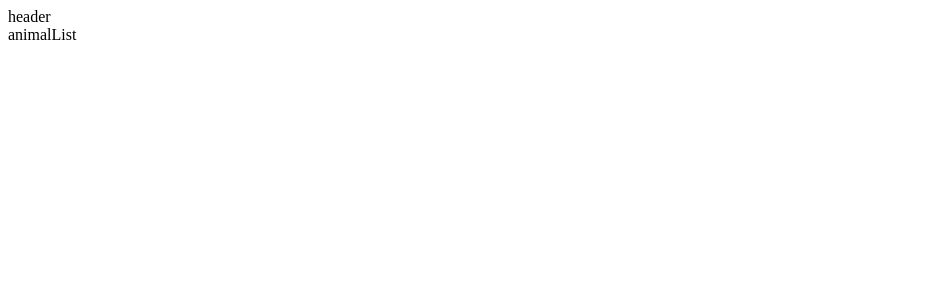
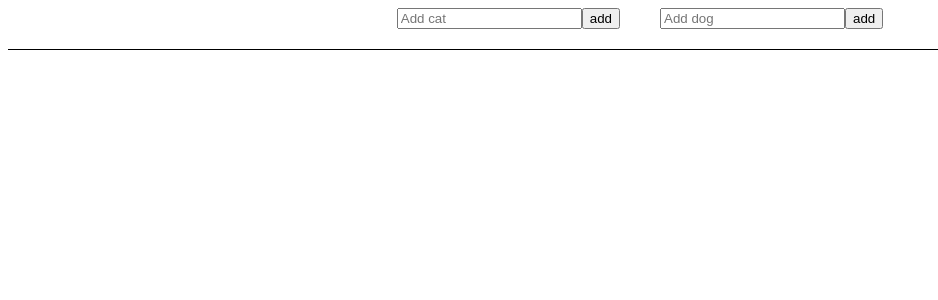
Before and after one commit to AndriyIvaniukh/OktenWebV2.0, a React (Create React App) app in the folder React/lesson3_hw/: page / in a window 1280 px wide. Shown: the top 300 px of the page, without its empty margins (0-938 px from the left). Built offline with nearby package versions, Linux system fonts and the light colour scheme; the HTML template or start-up script is replaced by a standard one.

Commit message:
lesson4 useReducer cw done

```diff
--- a/React/lesson3_hw/src/components/AninalsList.js
+++ b/React/lesson3_hw/src/components/AninalsList.js
@@ -1,9 +1,19 @@
 import React from 'react';
 
-const AninalsList = () => {
+import Cat from "./Cat";
+import Dog from "./Dog";
+import "./animalsList.css"
+
+const AninalsList = ({state, dispatch}) => {
     return (
-        <div>
-            animalList
+        <div className={'animalList'}>
+            <div className={'CatsList'}>
+                {state.cats.map(cat => <Cat cat={cat} dispatch={dispatch}/>)}
+            </div>
+
+            <div className={'DogsList'}>
+                {state.dogs.map(dog => <Dog dog={dog} dispatch={dispatch}/>)}
+            </div>
         </div>
     );
 };
--- /dev/null
+++ b/React/lesson3_hw/src/components/Cat.js
@@ -0,0 +1,12 @@
+import React from 'react';
+
+const Cat = ({cat, dispatch}) => {
+    return (
+        <div>
+            {cat.name}
+            <button onClick={() => dispatch({type:'DELETE_CAT', payload: cat.name})}>delete</button>
+        </div>
+    );
+};
+
+export default Cat;
--- /dev/null
+++ b/React/lesson3_hw/src/components/Dog.js
@@ -0,0 +1,12 @@
+import React from 'react';
+
+const Dog = ({dog, dispatch}) => {
+    return (
+        <div>
+            {dog.name}
+            <button onClick={() => dispatch({type:'DELETE_DOG', payload: dog.name})}>delete</button>
+        </div>
+    );
+};
+
+export default Dog;
--- /dev/null
+++ b/React/lesson3_hw/src/components/Header.css
@@ -0,0 +1,7 @@
+.header {
+    display: flex;
+    column-gap: 40px;
+    justify-content: center;
+    padding-bottom: 20px;
+    border-bottom: 1px solid black;
+}
--- a/React/lesson3_hw/src/components/Header.js
+++ b/React/lesson3_hw/src/components/Header.js
@@ -1,9 +1,39 @@
 import React from 'react';
 
-const Header = () => {
+import "./Header.css"
+
+const Header = ({dispatch, state}) => {
+
+    const submitCat = (e) => {
+        e.preventDefault();
+        if (e.target.catName.value.length) {
+            dispatch({type: 'ADD_CAT', payload: e.target.catName.value});
+        }
+        e.target.reset();
+    }
+
+    const submitDog = (e) => {
+        e.preventDefault();
+        if (e.target.dogName.value.length) {
+            dispatch({type: 'ADD_DOG', payload: e.target.dogName.value});
+        }
+        e.target.reset();
+    }
+
     return (
-        <div>
-            header
+        <div className={'header'}>
+            <>
+                <form onSubmit={submitCat}>
+                    <input type={"text"} placeholder={'Add cat'} name={'catName'}/>
+                    <button>add</button>
+                </form>
+            </>
+            <>
+                <form onSubmit={submitDog}>
+                    <input type={"text"} placeholder={'Add dog'} name={'dogName'}/>
+                    <button>add</button>
+                </form>
+            </>
         </div>
     );
 };
--- /dev/null
+++ b/React/lesson3_hw/src/components/animalsList.css
@@ -0,0 +1,21 @@
+.animalList {
+    display: flex;
+    flex-direction: row;
+    justify-content: center;
+    column-gap: 100px;
+}
+
+.CatsList {
+    display: flex;
+    flex-direction: column;
+    padding-left: 100px;
+    width: 200px;
+}
+
+
+.DogsList {
+    display: flex;
+    flex-direction: column;
+    padding-left: 100px;
+    width: 200px;
+}
--- a/React/lesson3_hw/src/pages/homePage.js
+++ b/React/lesson3_hw/src/pages/homePage.js
@@ -1,12 +1,17 @@
-import React from 'react';
+import React, {useReducer} from 'react';
+
 import Header from "../components/Header";
 import AninalsList from "../components/AninalsList";
+import reducer from "./reducerFunction";
 
 const HomePage = () => {
+
+    const [state, dispatch] = useReducer(reducer, {cats: [], dogs: []});
+
     return (
         <div>
-            <Header/>
-            <AninalsList/>
+            <Header dispatch={dispatch} state={state}/>
+            <AninalsList dispatch={dispatch} state={state}/>
         </div>
     );
 };
--- /dev/null
+++ b/React/lesson3_hw/src/pages/reducerFunction.js
@@ -0,0 +1,19 @@
+const reducer = (state, action) => {
+
+    switch (action.type){
+        case 'ADD_CAT':
+            return {...state,  cats:[...state.cats, {name: action.payload}] };
+        case 'ADD_DOG':
+            return {...state,  dogs:[...state.dogs, {name: action.payload}] };
+        case 'DELETE_CAT':
+            return {...state,  cats:[...state.cats.filter(cat => cat.name !== action.payload)] };
+        case 'DELETE_DOG':
+            return {...state,  dogs:[...state.dogs.filter(dog => dog.name !== action.payload)] };
+        default:
+            return state;
+    }
+
+    return state;
+}
+
+export default reducer;
```
